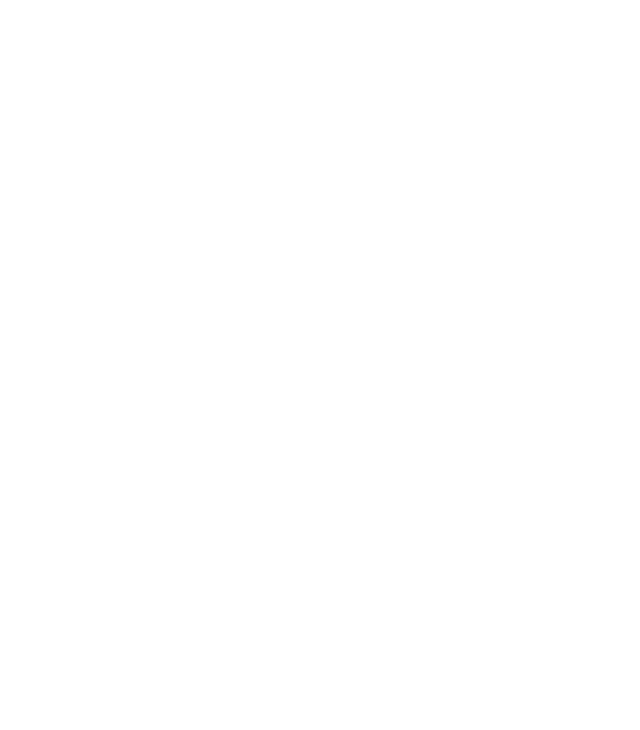
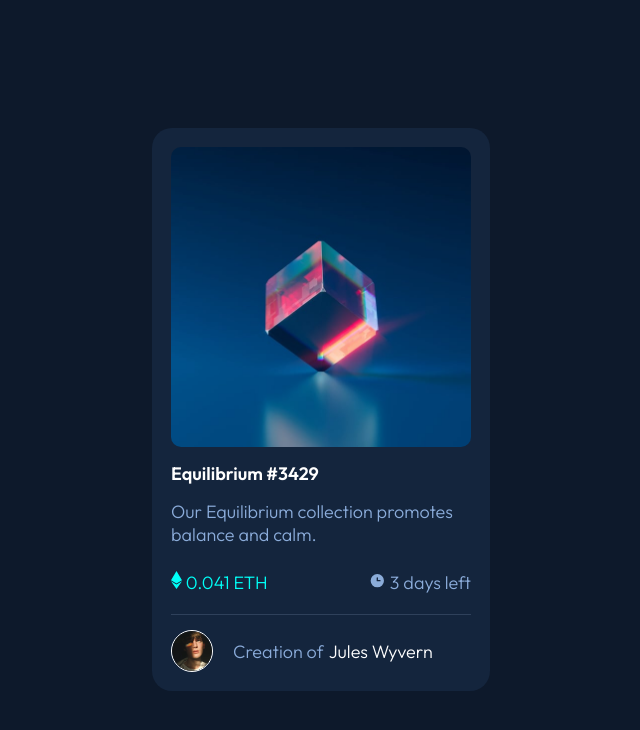
Before and after one commit to DeveJoao/nft-preview-card-component-main, a plain HTML site: page index.html in a window 1280 px wide. Shown: the whole page, without its empty margins (319-959 px from the left). Drawn offline with Linux system fonts and the light colour scheme.

Commit message:
Finalizei da atividade.
Finalizei da atividade, só falta eu fazer o redame agora.

```diff
--- a/index.html
+++ b/index.html
@@ -3,13 +3,30 @@
 <head>
     <meta charset="UTF-8">
     <meta name="viewport" content="width=device-width, initial-scale=1.0">
-    <title>Document</title>
+    <title>Nft preview card</title>
+    <link rel="shortcut icon" href="img/favicon-32x32.png" type="image/x-icon">
+    <link rel="stylesheet" href="style.css">
 </head>
 <body>
     <header></header>
     <section>
         <div class="container">
-
+            <img src="img/image-equilibrium.jpg" alt="imagem da NFT">
+            <h1>Equilibrium #3429</h1>
+            <p class="container__descircao">
+                Our Equilibrium collection promotes balance and calm.
+            </p>
+            <div class="elementos-lado-a-lado">
+                <p class="container__texto-eth">
+                    <img src="img/icon-ethereum.svg" alt="icon do ethereum"> 0.041 ETH
+                </p>
+                <p>
+                    <img src="img/icon-clock.svg" alt="icone de view"> 3 days left
+                </p>
+            </div>
+            <p class="container__info--usuario">
+                <img class="imagem__avata" src="img/image-avatar.png" alt="imagem do avata do usuario">Creation of<span>Jules Wyvern</span>
+            </p>
         </div>
     </section>
     <footer></footer>
--- /dev/null
+++ b/style.css
@@ -0,0 +1,65 @@
+@import url('https://fonts.googleapis.com/css2?family=Outfit:wght@300;400;600&display=swap');
+
+* {
+    margin: 0px;
+    padding: 0px;
+    font-family: 'Outfit', sans-serif;
+    font-size: 18px;
+}
+
+body {
+    background-color: hsl(217, 54%, 11%);
+    color: hsl(215, 51%, 70%);
+    font-weight: 100;
+}
+
+.container {
+    background-color: hsl(216, 50%, 16%);
+    width:  300px;
+    margin: 10% auto;
+    padding: 19px;
+    border-radius: 20px;
+}
+
+.container > img {
+    width: 300px;
+    border-radius: 10px;
+}
+
+.container > h1 {
+    margin: 10px 0px;
+    color: hsl(0, 0%, 100%);
+}
+
+.container__descircao {
+    margin:  15px 0px 5px 0px;
+}
+
+.container__texto-eth {
+    color: hsl(178, 100%, 50%);
+}
+
+.elementos-lado-a-lado {
+    display: flex;
+    justify-content: space-between;
+    padding: 20px 0px;
+}
+
+.container__info--usuario {
+    border-top: 1px solid hsl(215, 32%, 27%);
+    padding-top: 15px;
+    display: flex;
+    align-items: center;
+}
+
+.imagem__avata {
+    width: 40px;
+    border: 1px solid white;
+    border-radius: 30px;
+    margin-right: 20px;
+}
+
+.container__info--usuario > span {
+    color: hsl(0, 0%, 100%);
+    margin-left: 5px;
+}
```
Also changed, not shown: img/icon-clock.svg (added), img/icon-ethereum.svg (added), img/icon-view.svg (added).
